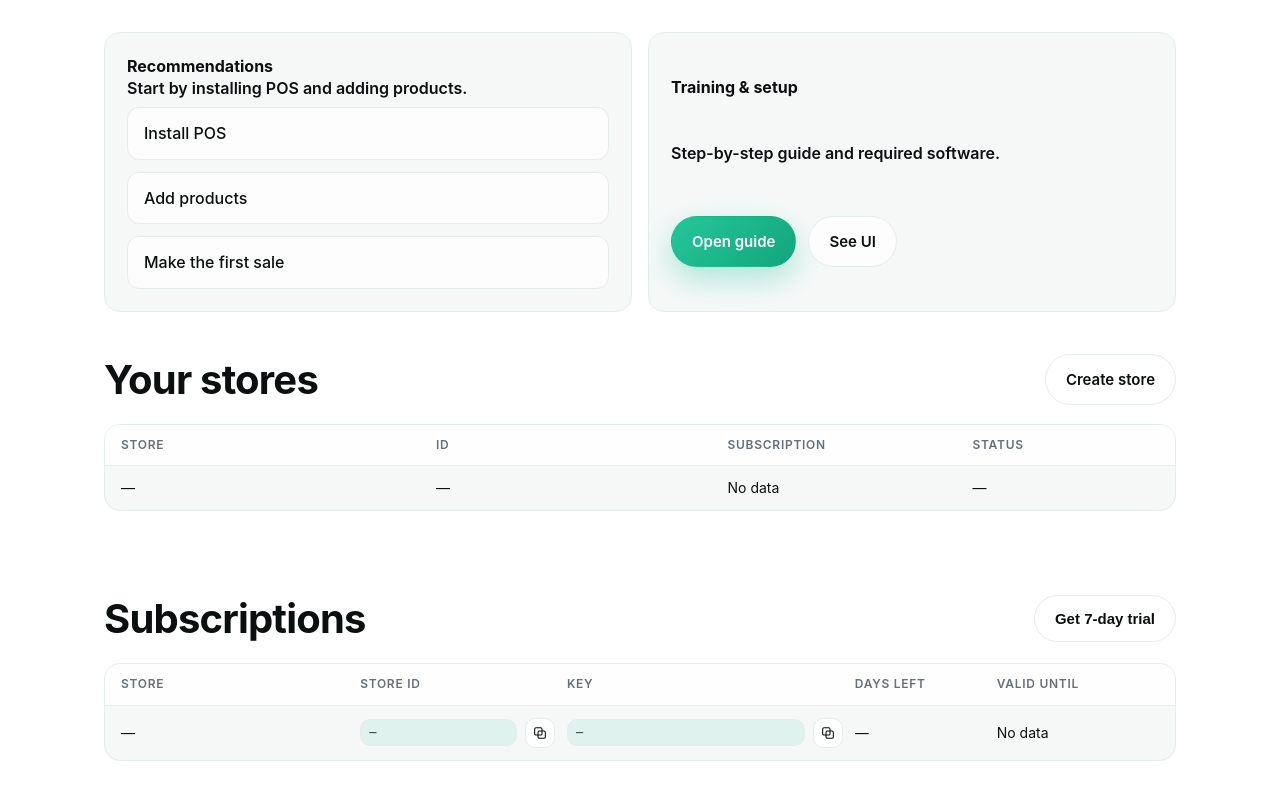
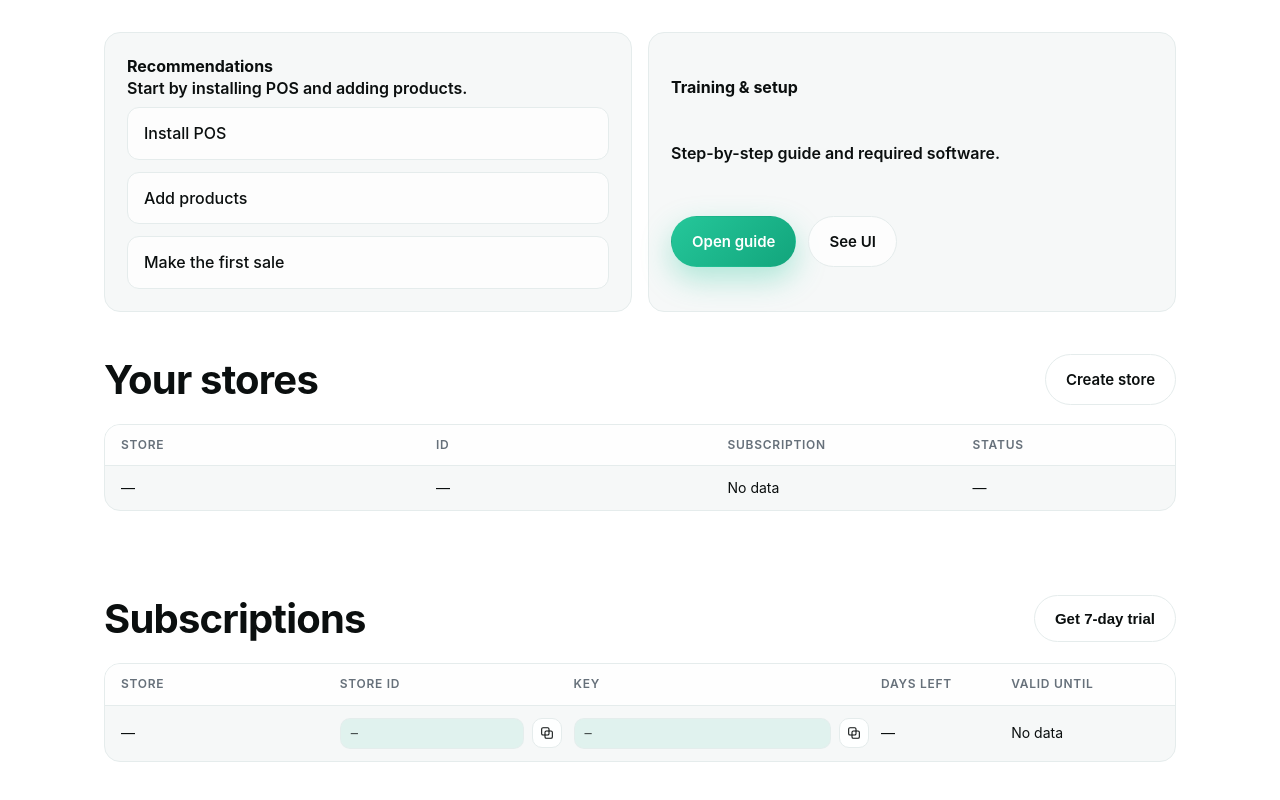
Before and after one commit to Muhammad-true/pos.libiss.com, a website built with Vite: page office.html in a window 1280 px wide. Shown: the part 352-1152 px from the top of the page. Built offline with nearby package versions, Linux system fonts and the light colour scheme.

Commit message:
Fix: full display and copy for shop ID and license key

```diff
--- a/public/styles.css
+++ b/public/styles.css
@@ -868,7 +868,7 @@ textarea {
 }
 
 .office-row.licenses {
-  grid-template-columns: 1.4fr 1.2fr 1.7fr 0.8fr 1fr;
+  grid-template-columns: 1.4fr 1.5fr 2fr 0.8fr 1fr;
   gap: 12px;
 }
 
@@ -902,9 +902,9 @@ textarea {
 .copy-cell > span {
   flex: 1;
   min-width: 0;
-  overflow: hidden;
-  text-overflow: ellipsis;
-  white-space: nowrap;
+  word-break: break-all;
+  word-wrap: break-word;
+  overflow-wrap: break-word;
 }
 
 .copy-cell .copy-btn {
@@ -913,7 +913,7 @@ textarea {
 
 .copy-cell span[data-office-license-shop-id],
 .copy-cell span[data-office-license-key] {
-  padding: 4px 8px;
+  padding: 6px 10px;
   border-radius: 10px;
   background: color-mix(in srgb, var(--accent) 10%, transparent);
   color: var(--text);
@@ -921,6 +921,11 @@ textarea {
     Menlo, monospace;
   font-size: 12px;
   border: 1px solid color-mix(in srgb, var(--border) 70%, transparent);
+  display: inline-block;
+  width: 100%;
+  word-break: break-all;
+  word-wrap: break-word;
+  overflow-wrap: break-word;
 }
 
 .copy-btn {
--- a/src/styles.css
+++ b/src/styles.css
@@ -868,7 +868,7 @@ textarea {
 }
 
 .office-row.licenses {
-  grid-template-columns: 1.4fr 1.2fr 1.7fr 0.8fr 1fr;
+  grid-template-columns: 1.4fr 1.5fr 2fr 0.8fr 1fr;
   gap: 12px;
 }
 
@@ -902,9 +902,9 @@ textarea {
 .copy-cell > span {
   flex: 1;
   min-width: 0;
-  overflow: hidden;
-  text-overflow: ellipsis;
-  white-space: nowrap;
+  word-break: break-all;
+  word-wrap: break-word;
+  overflow-wrap: break-word;
 }
 
 .copy-cell .copy-btn {
@@ -913,7 +913,7 @@ textarea {
 
 .copy-cell span[data-office-license-shop-id],
 .copy-cell span[data-office-license-key] {
-  padding: 4px 8px;
+  padding: 6px 10px;
   border-radius: 10px;
   background: color-mix(in srgb, var(--accent) 10%, transparent);
   color: var(--text);
@@ -921,6 +921,11 @@ textarea {
     Menlo, monospace;
   font-size: 12px;
   border: 1px solid color-mix(in srgb, var(--border) 70%, transparent);
+  display: inline-block;
+  width: 100%;
+  word-break: break-all;
+  word-wrap: break-word;
+  overflow-wrap: break-word;
 }
 
 .copy-btn {
```
Also changed, not shown: docs.html (+3 -3 lines), 1 other file.
